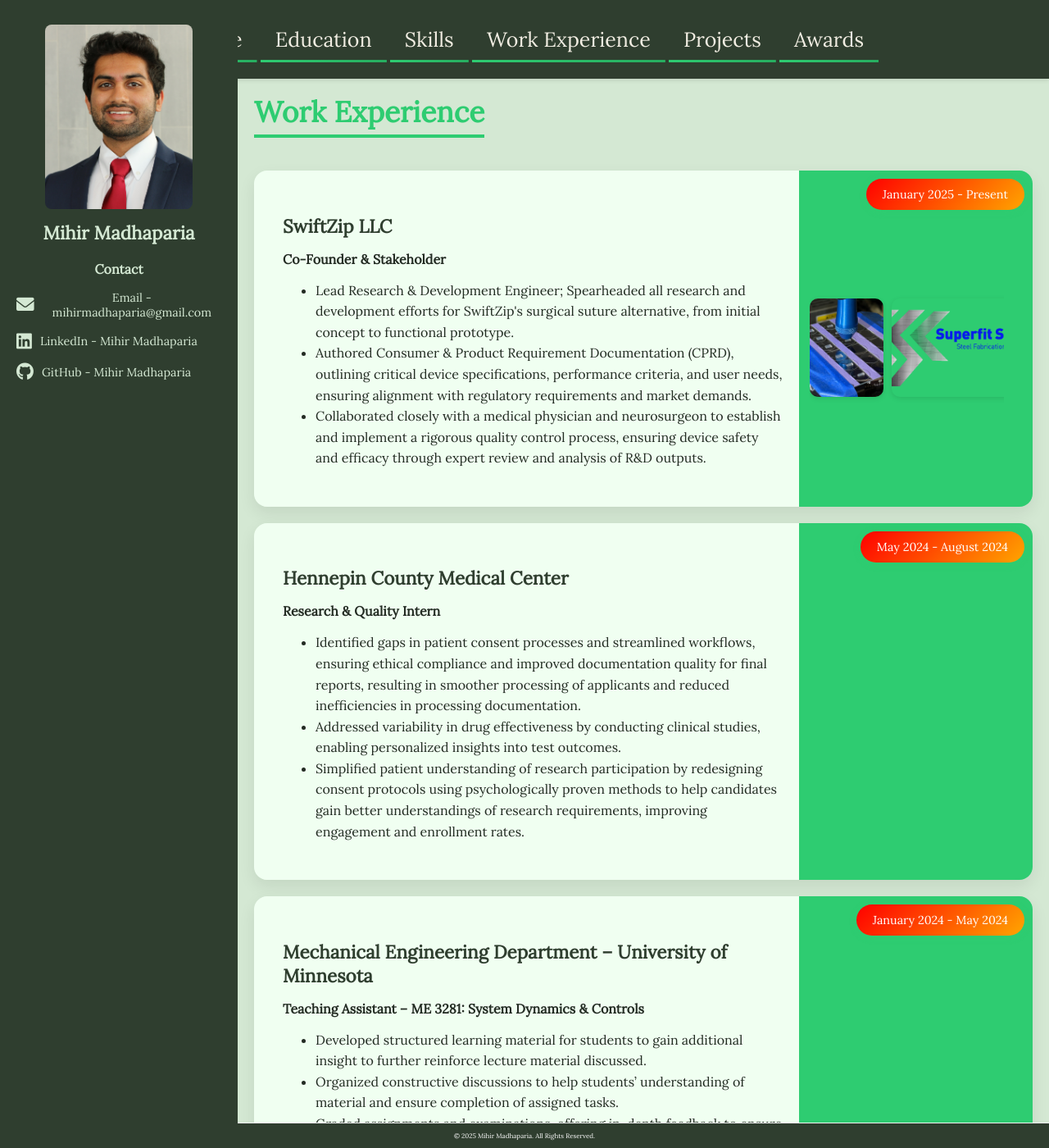
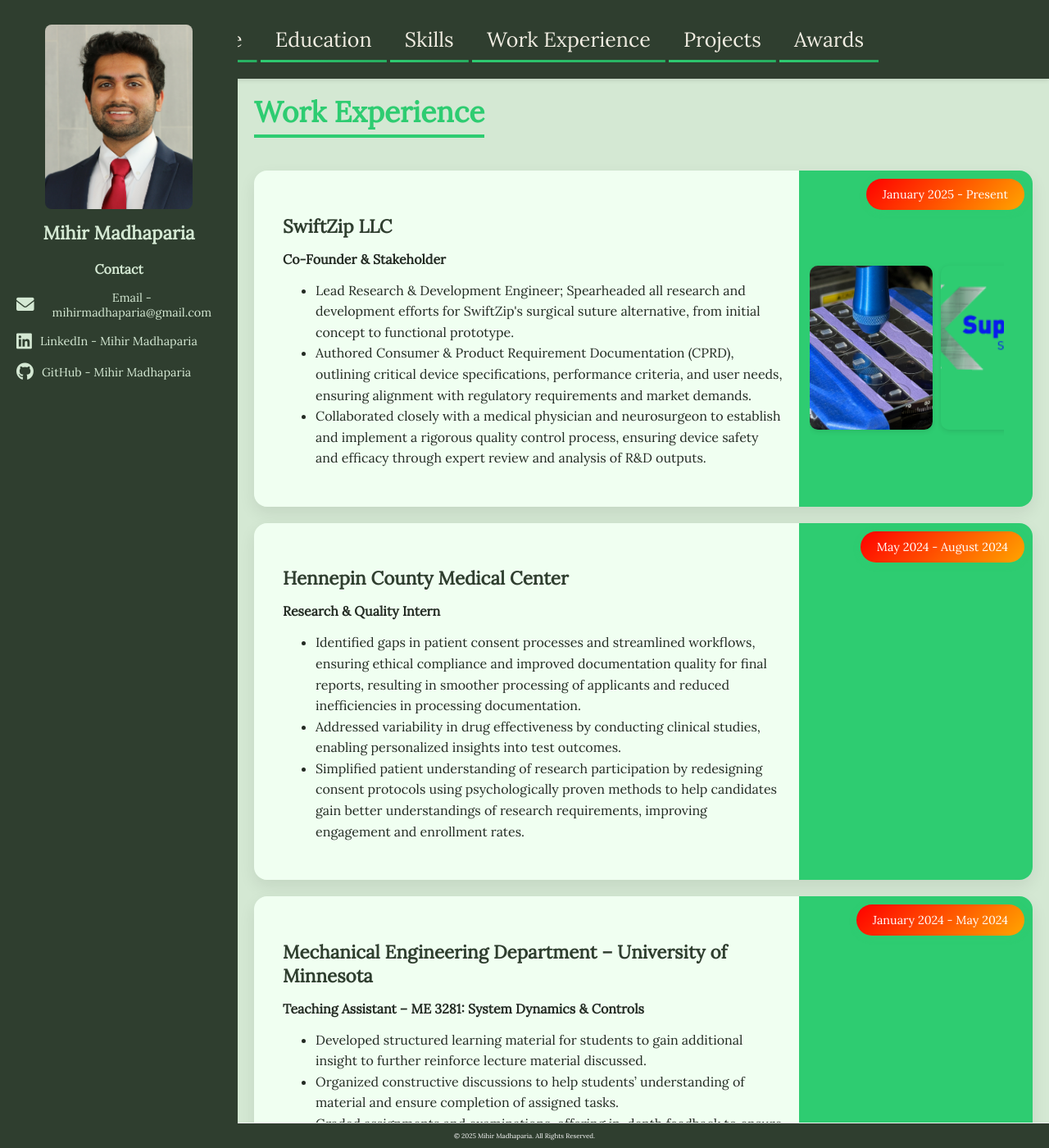
Before and after one commit to mihirmadhaparia/mihirmadhaparia.github.io, a Jekyll site: the page built from work.html, in a window 1280 px wide and 1400 px high. Shown: the whole window at 82% size. Built offline with Jekyll 4.4.1, drawn with Linux system fonts in a browser that asks for light colours.

Commit message:
Update style.css

```diff
--- a/assets/css/style.css
+++ b/assets/css/style.css
@@ -104,7 +104,7 @@ html {
 
 /* Style the images in the carousel */
 .experience-box.gradient .image-carousel img {
-    height: 120px;
+    height: 200px;
     border-radius: 10px;
     object-fit: cover;
     scroll-snap-align: start;
```
